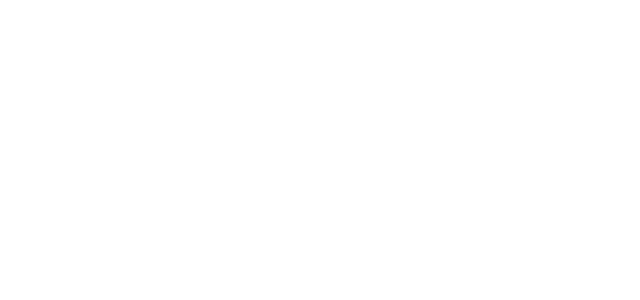
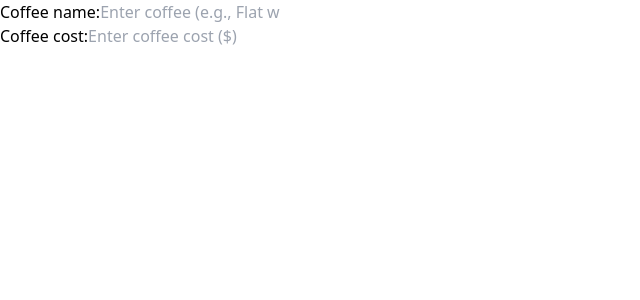
Before and after one commit to aleksei-stukalov/caffeine-team-budgeting-tool, a React (Vite) app: page / in a window 1280 px wide. Shown: the top 300 px of the page, without its empty margins (0-640 px from the left). Built offline with nearby package versions, Linux system fonts and the light colour scheme.

Commit message:
Second stage of FieldInput

```diff
--- a/src/components/InputField.tsx
+++ b/src/components/InputField.tsx
@@ -1,24 +1,29 @@
 import React, { useState } from 'react'
 
+// Typeface interface named Props
 interface Props {
   addExpense: (expense: { id: number; name: string; cost: number }) => void
 }
 
+// Functional component with name, cost and idCounter state variables
 const InputField: React.FunctionComponent<Props> = ({ addExpense }) => {
   const [name, setName] = useState('')
   const [cost, setCost] = useState('')
   const [idCounter, setIdCounter] = useState(1)
 
+  // handleSubmit to look after form submission
   const handleSubmit = (event: React.FormEvent) => {
     event.preventDefault()
 
+    // Checks name and cost have values
     if (name && cost) {
-      const parsedCost = Math.round(parseFloat(cost) * 100)
+      const parsedCost = Math.round(parseFloat(cost) * 100) // The cost string  parsed into a float and then multiplied by 100 (to convert dollars to cents)
 
+      // Checks if parsedCost is a valid number and is non-negative
       if (!isNaN(parsedCost) && parsedCost >= 0) {
-        addExpense({ id: idCounter, name, cost: parsedCost })
-        setIdCounter(idCounter + 1)
-        setName('')
+        addExpense({ id: idCounter, name, cost: parsedCost }) // Calls the adExpense function containing these props
+        setIdCounter(idCounter + 1) // Unique id
+        setName('') // name and cost states are reset to empty strings after submission
         setCost('')
       } else {
         alert('Please enter a valid cost') // parsedCost is invalid, an alert to enter a valid cost
@@ -27,22 +32,53 @@
       alert('Please enter a coffee name and cost') // Name or cost is missing, an alert to enter both values
     }
   }
+
+  return (
+    <form onSubmit={handleSubmit}>
+      <div>
+        <label htmlFor="name">Coffee name:</label>
+        <input // Input field for the coffee name
+          id="name"
+          type="text"
+          value={name}
+          onChange={(event) => setName(event.target.value)}
+          placeholder="Enter coffee (e.g., Flat white)"
+          required // Boolean attribute that specifies that the input field must be filled out before the form can be submitted
+          style={{ width: '180px' }} // Added a style element to allow for placeholder text
+        />
+      </div>
+      <div>
+        <label htmlFor="cost">Coffee cost:</label>
+        <input // Input field for the coffee cost
+          id="cost"
+          type="number"
+          value={cost}
+          onChange={(event) => setCost(event.target.value)}
+          placeholder="Enter coffee cost ($)"
+          required
+          style={{ width: '180px' }}
+        />
+      </div>
+      {/*<button type="submit">Add coffee cost</button>{' '}*/}
+      {/*Submit button is added to the form for users to submit coffee costs*/}
+    </form>
+  )
 }
 
 export default InputField
 
 // const coffeeList = [
-//   { id: 1, name: 'short black', amount: null },
-//   { id: 2, name: 'long black', amount: null },
-//   { id: 3, name: 'americano', amount: null },
-//   { id: 4, name: 'macchiato', amount: null },
-//   { id: 5, name: 'cortado', amount: null },
-//   { id: 6, name: 'piccolo', amount: null },
-//   { id: 7, name: 'flat white', amount: null },
-//   { id: 8, name: 'cappuccino', amount: null },
-//   { id: 9, name: 'latte', amount: null },
-//   { id: 7, name: 'chai latte', amount: null },
-//   { id: 8, name: 'mochaccino', amount: null },
-//   { id: 9, name: 'extra shot', amount: null },
-//   { id: 10, name: 'alternative milk', amount: null },
+//   { name: 'short black', cost: null },
+//   { name: 'long black', cost: null },
+//   { name: 'americano', cost: null },
+//   { name: 'macchiato', cost: null },
+//   { name: 'cortado', cost: null },
+//   { name: 'piccolo', cost: null },
+//   { name: 'flat white', cost: null },
+//   { name: 'cappuccino', cost: null },
+//   { name: 'latte', cost: null },
+//   { name: 'chai latte', cost: null },
+//   { name: 'mochaccino', cost: null },
+//   { name: 'extra shot', cost: null },
+//   { name: 'alternative milk', cost: null },
 // ]
```
